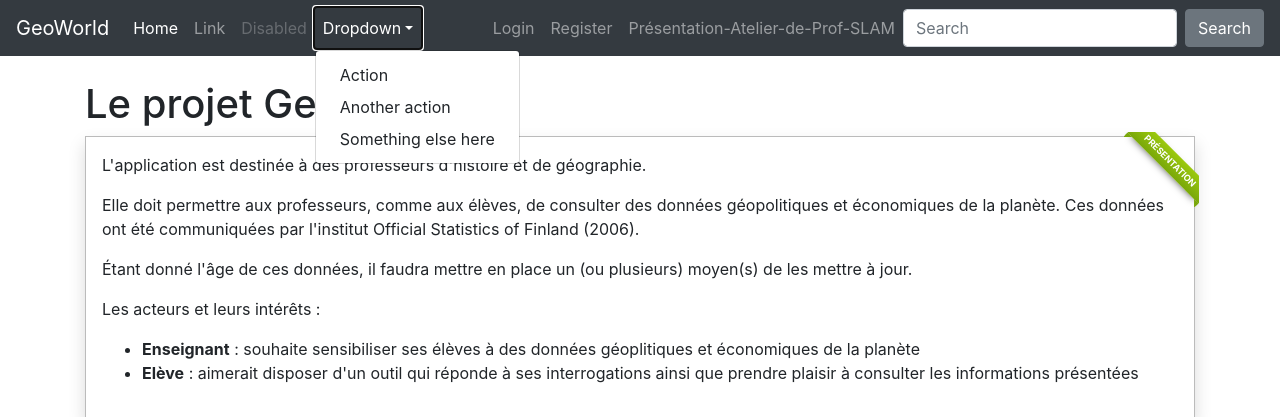
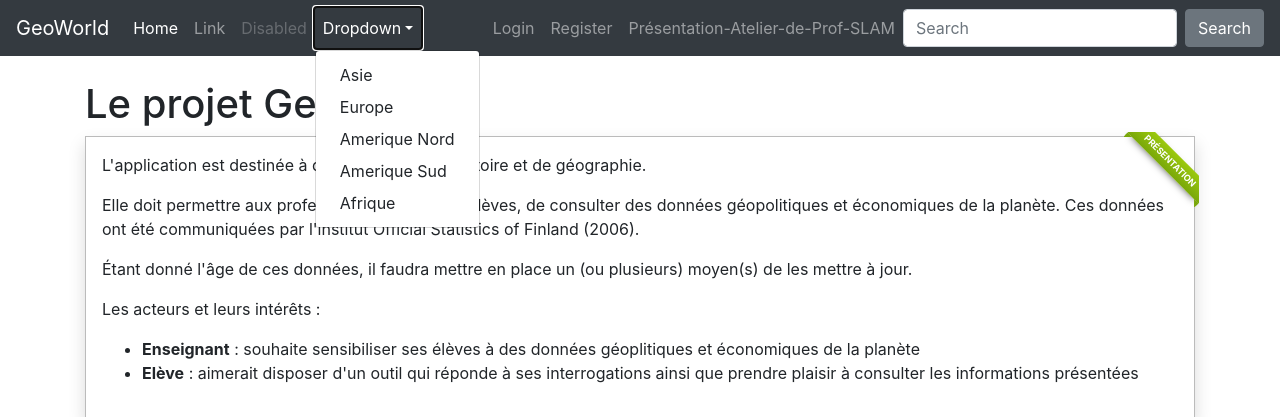
Before and after one commit to victorgms3/GeoWorld, a PHP site: page /todo-projet.php in a window 1280 px wide, after a click on "Dropdown". Shown: the top 417 px of the page. Run offline with PHP 8.4, Linux system fonts and the light colour scheme.

Commit message:
first commit

```diff
--- a/header.php
+++ b/header.php
@@ -61,9 +61,11 @@
           <a class="nav-link dropdown-toggle" href="#" id="dropdown01" data-toggle="dropdown" aria-haspopup="true"
              aria-expanded="false">Dropdown</a>
           <div class="dropdown-menu" aria-labelledby="dropdown01">
-            <a class="dropdown-item" href="#">Action</a>
-            <a class="dropdown-item" href="#">Another action</a>
-            <a class="dropdown-item" href="#">Something else here</a>
+            <a class="dropdown-item" href="#" method="get">Asie </a>
+            <a class="dropdown-item" href="#">Europe</a>
+            <a class="dropdown-item" href="#">Amerique Nord</a>
+            <a class="dropdown-item" href="#">Amerique Sud</a>
+            <a class="dropdown-item" href="#">Afrique</a>
           </div>
         </li>
       </ul>
```
Also changed, not shown: index2.php (+8 -7 lines).
